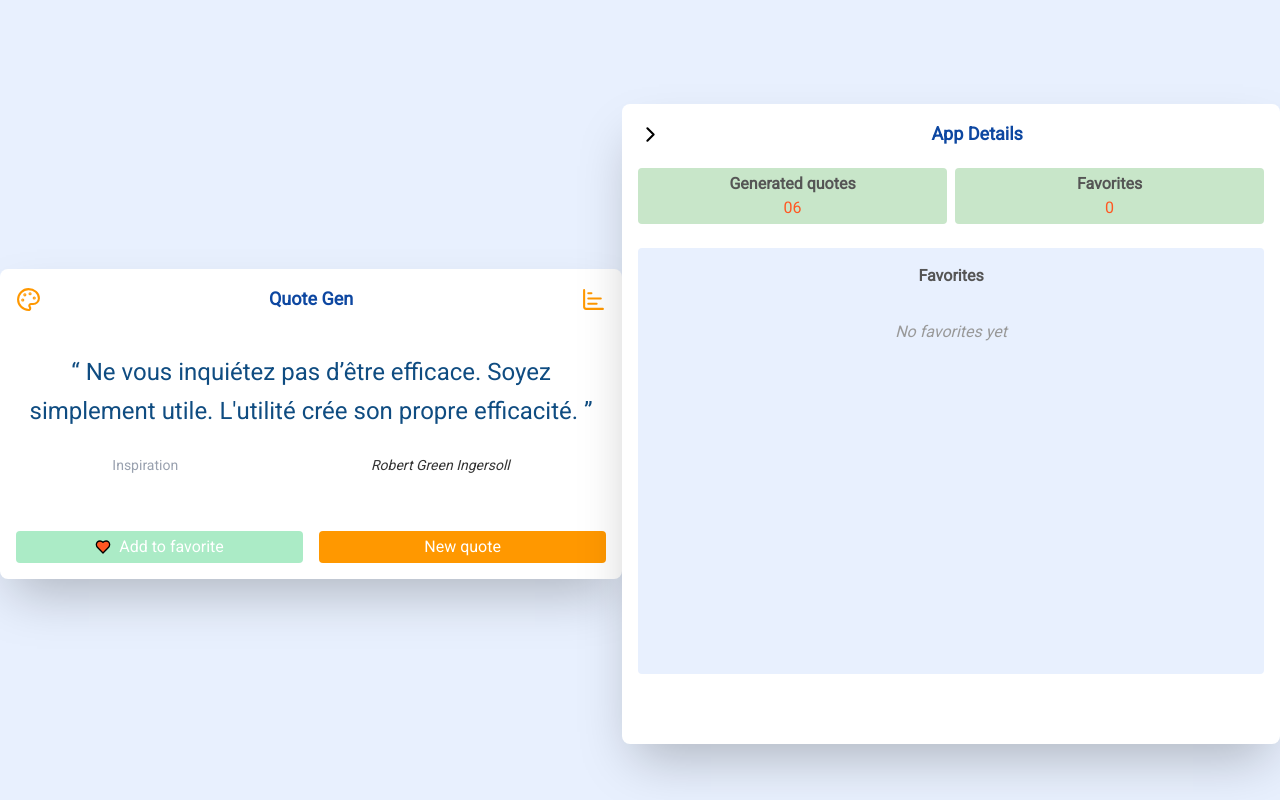
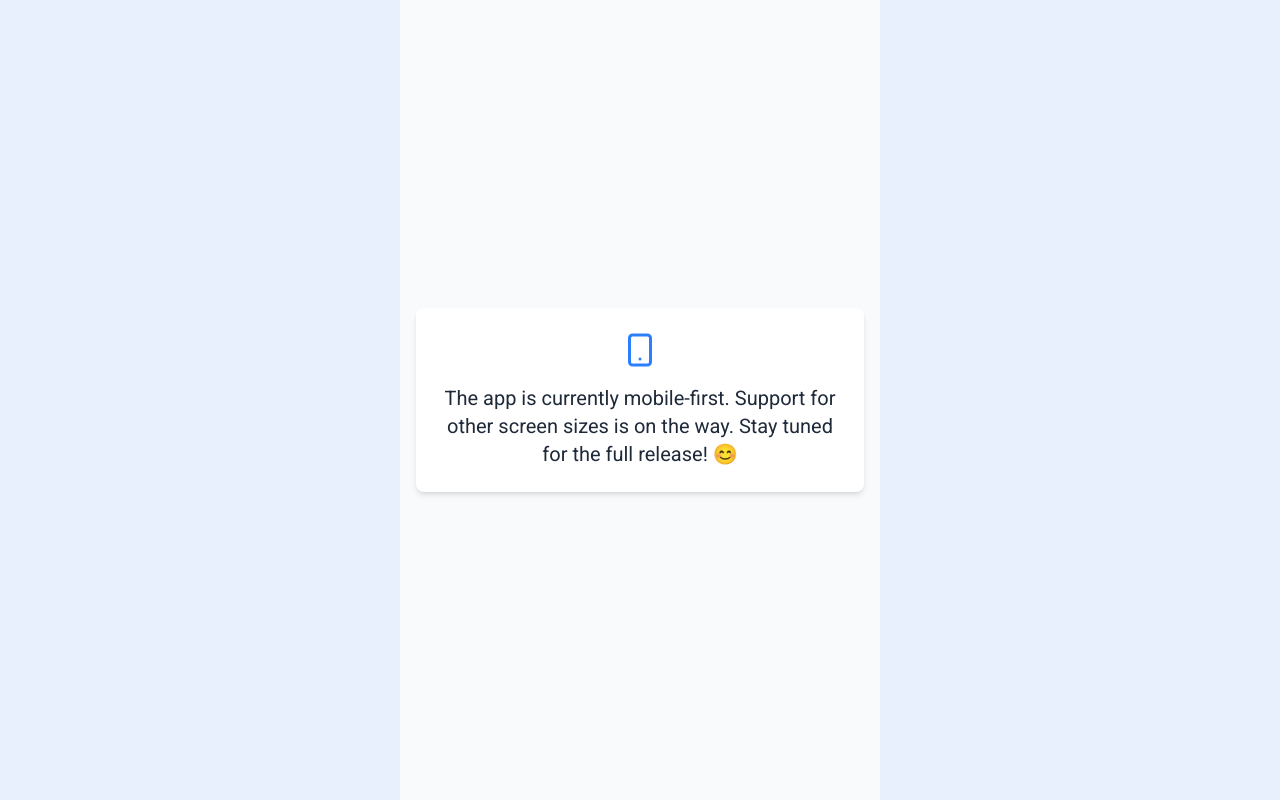
Before and after one commit to Innovat1k/wisecho, a React (Vite) app: page / in a window 1280 px wide. Built offline with nearby package versions, Linux system fonts and the light colour scheme.

Commit message:
feat: add ResponsiveGuard to handle screen size detection and prevent flicker

```diff
--- a/index.html
+++ b/index.html
@@ -5,7 +5,7 @@
   <meta charset="UTF-8" />
   <link rel="icon" type="image/svg+xml" href="/vite.svg" />
   <meta name="viewport" content="width=device-width, initial-scale=1.0" />
-  <title>Vite + React</title>
+  <title>Wisecho</title>
   <link rel="preconnect" href="https://fonts.googleapis.com">
   <link rel="preconnect" href="https://fonts.gstatic.com" crossorigin>
   <link href="https://fonts.googleapis.com/css2?family=Roboto:ital,wght@400;700&display=swap" rel="stylesheet">
--- a/src/App.jsx
+++ b/src/App.jsx
@@ -5,11 +5,15 @@ import { useResponsive } from "./hooks/useResponsive";
 import ThemeCard from "./components/ThemeCard";
 import { useTheme } from "./hooks/useTheme";
 import { AnimatePresence } from "framer-motion";
+import ResponsiveGuard from "./components/ResponsiveGuard";
+import Loader from "./components/Loader";
 
 function App() {
   const screen = useResponsive();
   const { showDetails, handleShowDetails } = useShowDetails();
   const { isModalOpen, toggleThemeCard, themeActions } = useTheme();
+
+  if (!screen.isReady) return <Loader />;
 
   return (
     <div className="h-[100dvh] flex items-start justify-center md:items-center bg-[var(--bg)] overflow-hidden">
@@ -33,10 +37,7 @@ function App() {
           </AnimatePresence>
         </>
       ) : (
-        <>
-          <MainCard />
-          <AppDetails />
-        </>
+        <ResponsiveGuard />
       )}
     </div>
   );
--- /dev/null
+++ b/src/components/Loader.jsx
@@ -0,0 +1,21 @@
+import { motion } from "framer-motion";
+
+const Loader = () => {
+  return (
+    <div className="flex items-center justify-center h-screen bg-[var(--bg)]">
+      <motion.div
+        className="w-16 h-16 border-4 border-[var(--primary)] border-t-transparent rounded-full"
+        animate={{
+          rotate: 360,
+        }}
+        transition={{
+          repeat: Infinity,
+          duration: 1.2,
+          ease: "linear",
+        }}
+      />
+    </div>
+  );
+};
+
+export default Loader;
--- /dev/null
+++ b/src/components/ResponsiveGuard.jsx
@@ -0,0 +1,17 @@
+import { LuSmartphone } from "react-icons/lu";
+
+function ResponsiveGuard() {
+  return (
+    <div className="flex items-center justify-center min-h-screen bg-gray-50 px-4">
+      <div className="max-w-md text-center p-6 bg-white shadow-md rounded-lg">
+        <LuSmartphone className="mx-auto text-4xl text-blue-500 mb-4" />
+        <p className="text-gray-800 text-xl font-medium">
+          The app is currently mobile-first. Support for other screen sizes is
+          on the way. Stay tuned for the full release! 😊
+        </p>
+      </div>
+    </div>
+  );
+}
+
+export default ResponsiveGuard;
--- a/src/hooks/useResponsive.js
+++ b/src/hooks/useResponsive.js
@@ -5,13 +5,12 @@ export const useResponsive = () => {
     isMobile: false,
     isTablet: false,
     isDesktop: false,
+    isReady: false,
   });
 
   useEffect(() => {
     const mobileQuery = window.matchMedia("(max-width: 639px)");
-    const tabletQuery = window.matchMedia(
-      "(min-width: 640px) and (max-width: 1023px)"
-    );
+    const tabletQuery = window.matchMedia("(min-width: 640px) and (max-width: 1023px)");
     const desktopQuery = window.matchMedia("(min-width: 1024px)");
 
     const updateScreen = () => {
@@ -19,6 +18,7 @@ export const useResponsive = () => {
         isMobile: mobileQuery.matches,
         isTablet: tabletQuery.matches,
         isDesktop: desktopQuery.matches,
+        isReady: true,
       });
     };
 
```
